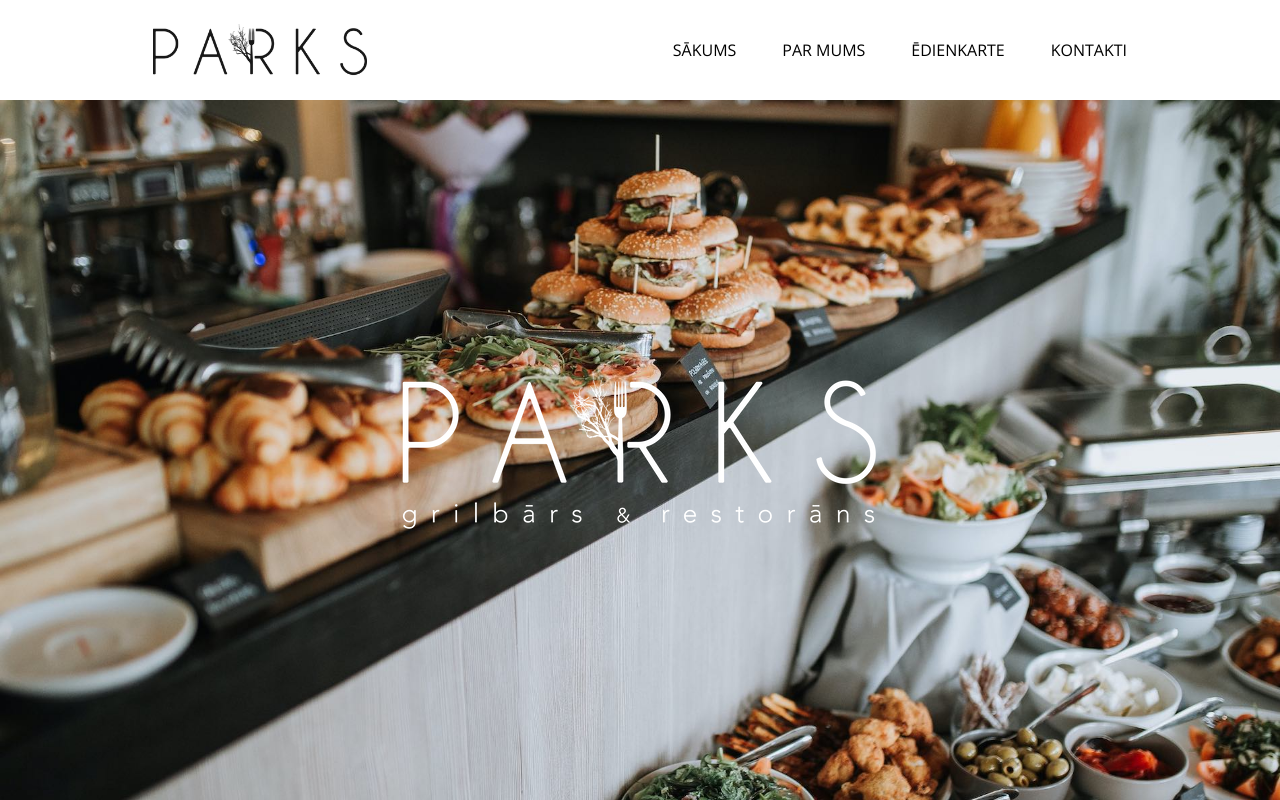
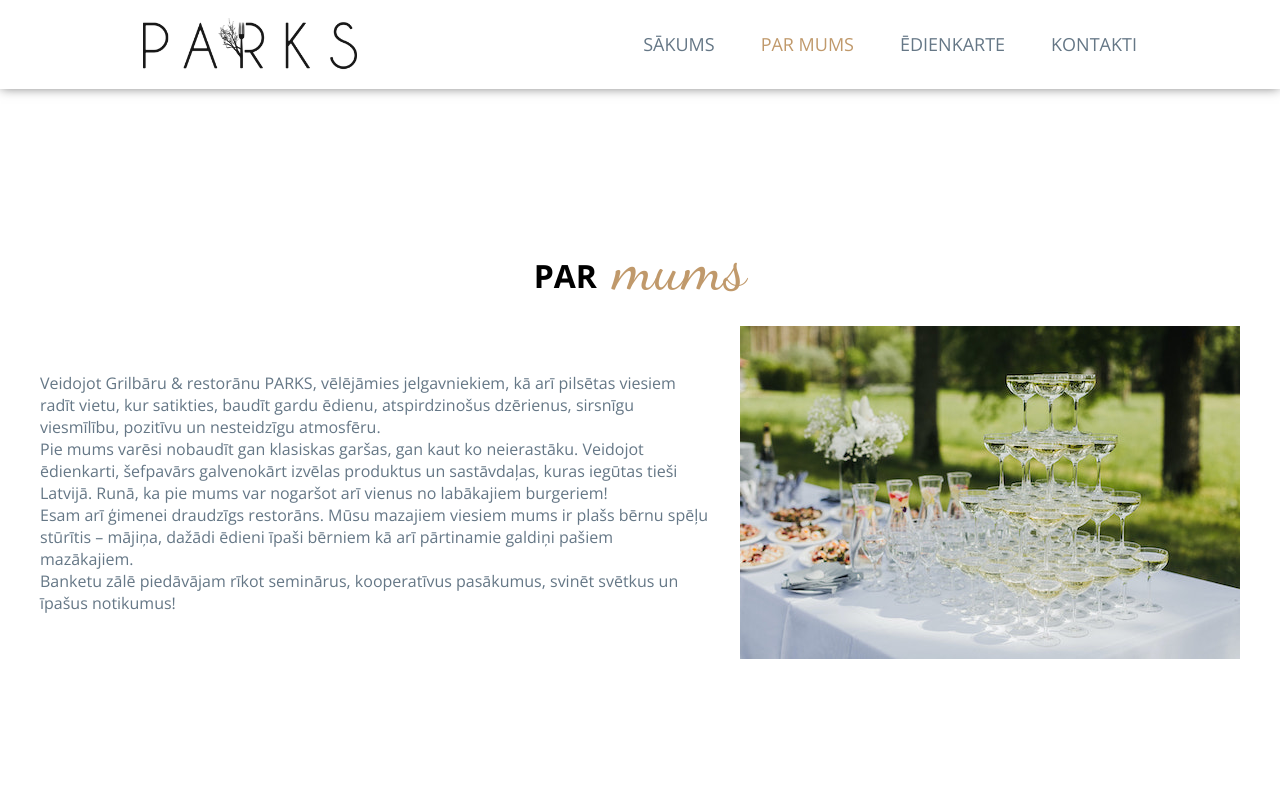
Before and after one commit to Adidans/restaurant-page, a website built with webpack: page dist/index.html in a window 1280 px wide. Built offline with nearby package versions, Linux system fonts and the light colour scheme.

Commit message:
Finish aboutUs.js

```diff
--- /dev/null
+++ b/src/aboutUs.js
@@ -0,0 +1,69 @@
+const content = document.getElementById('content')
+
+function createAboutUs(){
+    let header = document.createElement('div')
+    header.classList.add('header')
+    let logo = document.createElement('img')
+    logo.src = '../imgs/logo.png'
+    logo.classList.add('logo')
+    let links = document.createElement('div')
+    links.classList.add('links')
+    let home = document.createElement('p')
+    home.textContent = 'SĀKUMS'
+    home.classList.add('link')
+    let aboutUs = document.createElement('p')
+    aboutUs.id = 'aboutUs'
+    aboutUs.textContent = 'PAR MUMS'
+    aboutUs.classList.add('link')
+    let menu = document.createElement('p')
+    menu.textContent = 'ĒDIENKARTE'
+    menu.classList.add('link')
+    let contacts = document.createElement('p')
+    contacts.textContent = 'KONTAKTI'
+    contacts.classList.add('link')
+    links.appendChild(home)
+    links.appendChild(aboutUs)
+    links.appendChild(menu)
+    links.appendChild(contacts)
+    header.appendChild(logo)
+    header.appendChild(links)
+
+    let aboutUsDiv = document.createElement('div')
+    aboutUsDiv.classList.add('aboutUs')
+    let aboutUsTitle = document.createElement('h1')
+    aboutUsTitle.textContent = 'PAR'
+    aboutUsTitle.classList.add('aboutUsTitle')
+    let aboutUsSpan = document.createElement('span')
+    aboutUsSpan.textContent = ' mums'
+    aboutUsSpan.classList.add('aboutUsSpan')
+    aboutUsTitle.appendChild(aboutUsSpan)
+    aboutUsDiv.appendChild(aboutUsTitle)
+
+    let aboutUsContent = document.createElement('div')
+    aboutUsContent.classList.add('aboutUsContent')
+    let aboutUsText = document.createElement('div')
+    let p1 = document.createElement('p')
+    aboutUsText.appendChild(p1)
+    p1.textContent = 'Veidojot Grilbāru & restorānu PARKS, vēlējāmies jelgavniekiem, kā arī pilsētas viesiem radīt vietu, kur satikties, baudīt gardu ēdienu, atspirdzinošus dzērienus, sirsnīgu viesmīlību, pozitīvu un nesteidzīgu atmosfēru.'
+    let p2 = document.createElement('p')
+    aboutUsText.appendChild(p2)
+    p2.textContent = 'Pie mums varēsi nobaudīt gan klasiskas garšas, gan kaut ko neierastāku. Veidojot ēdienkarti, šefpavārs galvenokārt izvēlas produktus un sastāvdaļas, kuras iegūtas tieši Latvijā. Runā, ka pie mums var nogaršot arī vienus no labākajiem burgeriem!'
+    let p3 = document.createElement('p')
+    aboutUsText.appendChild(p3)
+    p3.textContent = 'Esam arī ģimenei draudzīgs restorāns. Mūsu mazajiem viesiem mums ir plašs bērnu spēļu stūrītis – mājiņa, dažādi ēdieni īpaši bērniem kā arī pārtinamie galdiņi pašiem mazākajiem.'
+    let p4 = document.createElement('p')
+    aboutUsText.appendChild(p4)
+    p4.textContent = 'Banketu zālē piedāvājam rīkot seminārus, kooperatīvus pasākumus, svinēt svētkus un īpašus notikumus!'
+    aboutUsText.classList.add('aboutUsText')
+    aboutUsContent.appendChild(aboutUsText)
+
+    let aboutUsImg = document.createElement('img')
+    aboutUsImg.src = '../imgs/about-us-img.jpeg'
+    aboutUsContent.appendChild(aboutUsImg)
+
+    aboutUsDiv.appendChild(aboutUsContent)
+    content.appendChild(header)
+    content.appendChild(aboutUsDiv)
+}
+
+export {createAboutUs}
--- a/src/home.js
+++ b/src/home.js
@@ -11,6 +11,7 @@ function createHome(){
     let home = document.createElement('p')
     home.textContent = 'SĀKUMS'
     home.classList.add('link')
+    home.id = 'home'
     let aboutUs = document.createElement('p')
     aboutUs.textContent = 'PAR MUMS'
     aboutUs.classList.add('link')
--- a/src/index.js
+++ b/src/index.js
@@ -1,3 +1,5 @@
 import { createHome } from "./home.js";
+import { createAboutUs } from "./aboutUs.js";
 
-createHome()
+// createHome()
+createAboutUs()
--- /dev/null
+++ b/src/styles.css
@@ -0,0 +1,93 @@
+@import url('https://fonts.googleapis.com/css2?family=Open+Sans:wght@400;500;600;700&display=swap');
+@import url('https://fonts.googleapis.com/css2?family=Dancing+Script&display=swap');
+
+*{
+    margin: 0;
+    padding: 0;
+}
+
+html, body{
+    height: 100%;
+}
+
+#content{
+    display: flex;
+    flex-direction: column;
+    height: 100%;
+}
+
+.header{
+    height: 100px;
+    display: flex;
+    justify-content: space-around;
+    align-items: center;
+    box-shadow: 0px 0px 11px -1px #747474;
+}
+
+.logo{
+    width: 214px;
+    height: 53px;
+}
+
+.links{
+    display: flex;
+    gap: 46px;
+    font-family: 'Open Sans', sans-serif;
+    font-size: 18px;
+    color: #657786;
+}
+
+.link:hover{
+    color: #C0996B;
+}
+
+#home,
+#aboutUs,
+#menu,
+#contacts{
+    color: #C0996B;
+}
+
+.main{
+    background: url('../imgs/hero-bg.jpeg');
+    background-size: cover;
+    display: flex;
+    flex: 1;
+    justify-content: center;
+    align-items: center;
+}
+
+.aboutUs{
+    height: 100%;
+    display: flex;
+    flex-direction: column;
+    align-items: center;
+    justify-content: center;
+    gap: 20px;
+}
+
+.aboutUsTitle{
+    font-family: 'Open Sans', sans-serif;
+    font-weight: bold;
+    font-size: 32px;
+}
+
+.aboutUsSpan{
+    font-family: 'Dancing Script', cursive;
+    color: #C0996B;
+    font-weight: 400;
+    font-size: 64px;
+}
+
+.aboutUsText{
+    font-family: 'Open Sans', sans-serif;
+    width: 670px;
+    color: #657786;
+}
+
+.aboutUsContent{
+    display: flex;
+    justify-content: space-between;
+    align-items: center;
+    gap: 30px;
+}
```
Also changed, not shown: dist/index.html, dist/main.js, dist/styles.css (deleted).
